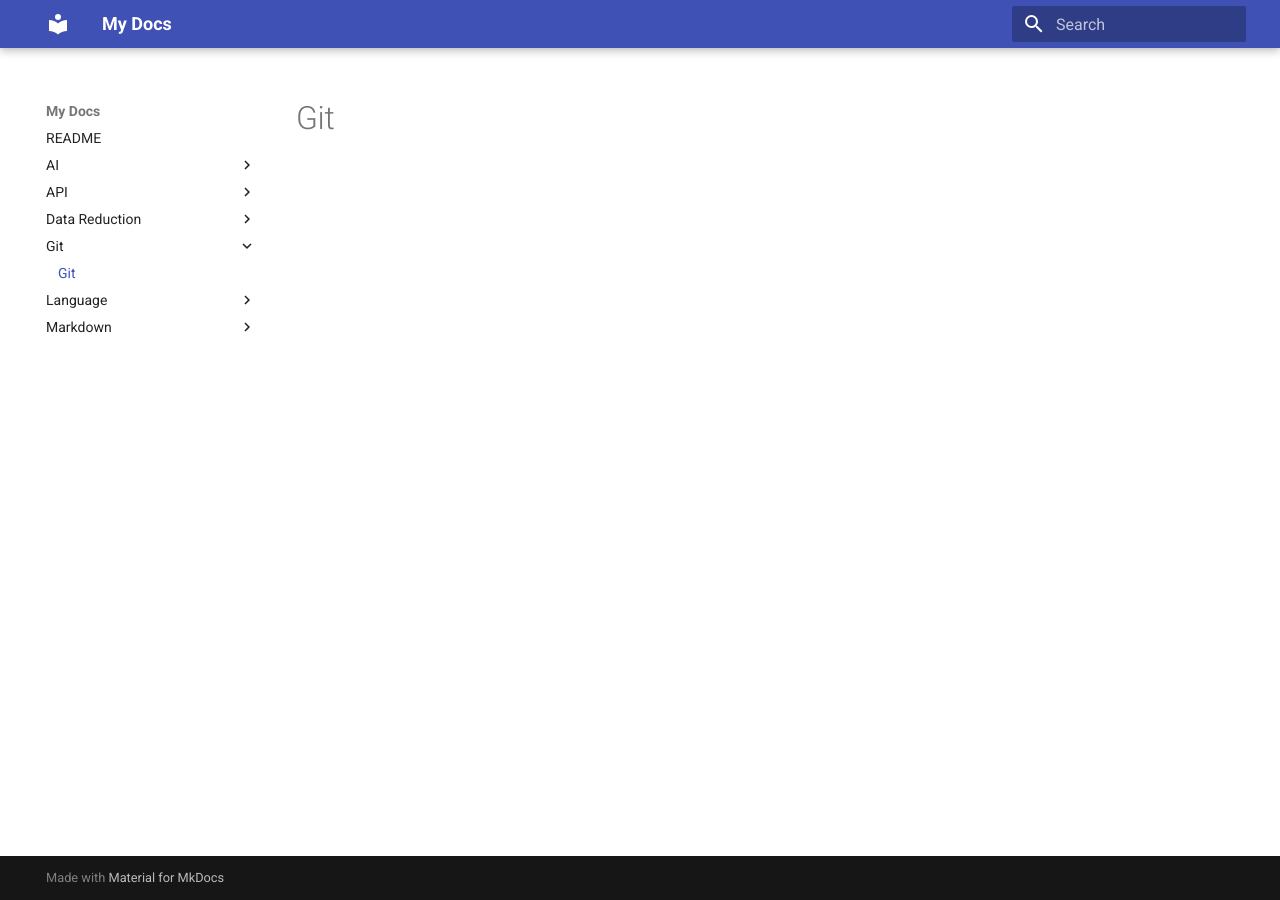
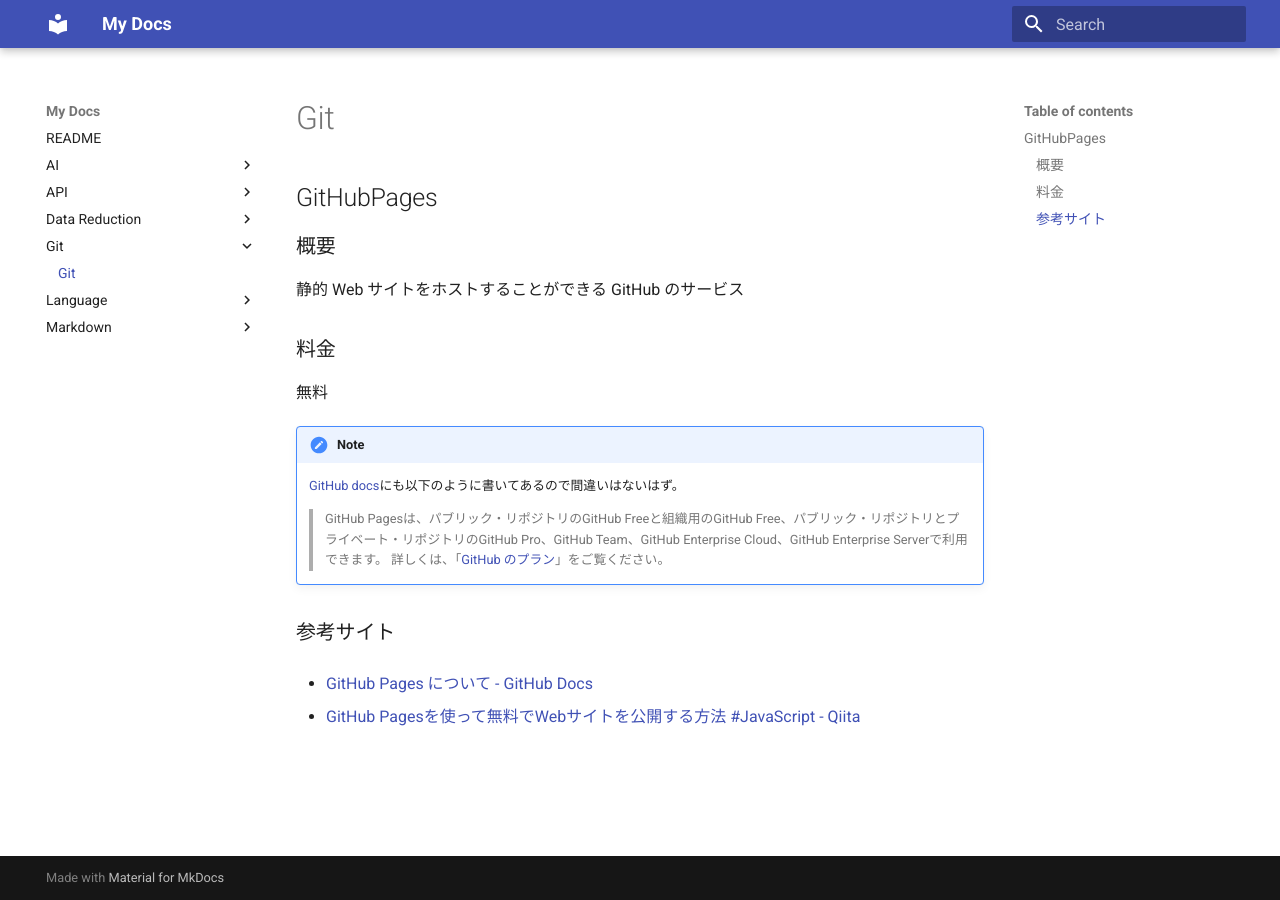
Before and after one commit to YUUKITANAKA-1226/memo-url, an MkDocs documentation site: the page built from docs/Git/Git.md, in a window 1280 px wide. Built offline with MkDocs 1.6.1 and Material for MkDocs 9.7.7, drawn with Linux system fonts in a browser that asks for light colours.

Commit message:
GitHubページの記述を追加

```diff
--- a/docs/Git/Git.md
+++ b/docs/Git/Git.md
@@ -1 +1,21 @@
 # Git
+
+## GitHubPages
+
+### 概要
+
+静的 Web サイトをホストすることができる GitHub のサービス
+
+### 料金
+
+無料
+
+!!! Note
+    [GitHub docs](https://docs.github.com/ja/pages/getting-started-with-github-pages/about-github-pages)にも以下のように書いてあるので間違いはないはず。
+    > GitHub Pagesは、パブリック・リポジトリのGitHub Freeと組織用のGitHub Free、パブリック・リポジトリとプライベート・リポジトリのGitHub Pro、GitHub Team、GitHub Enterprise Cloud、GitHub Enterprise Serverで利用できます。 詳しくは、「[GitHub のプラン](https://docs.github.com/ja/get-started/learning-about-github/githubs-plans)」をご覧ください。
+
+### 参考サイト
+
+- [GitHub Pages について - GitHub Docs](https://docs.github.com/ja/pages/getting-started-with-github-pages/about-github-pages)
+
+- [GitHub Pagesを使って無料でWebサイトを公開する方法 #JavaScript - Qiita](https://qiita.com/katsu-17/items/889bbf00d00cab959623)
```
